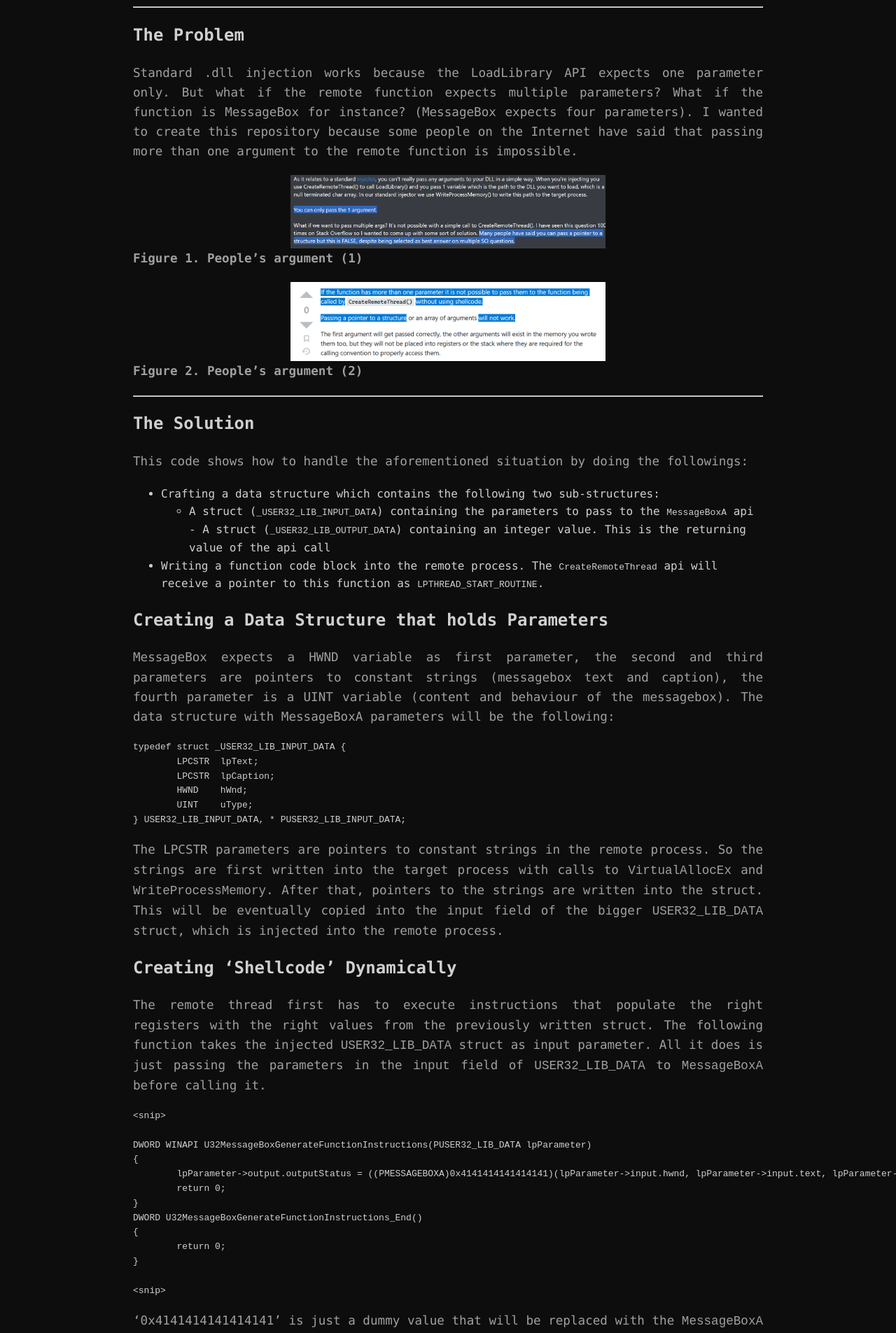
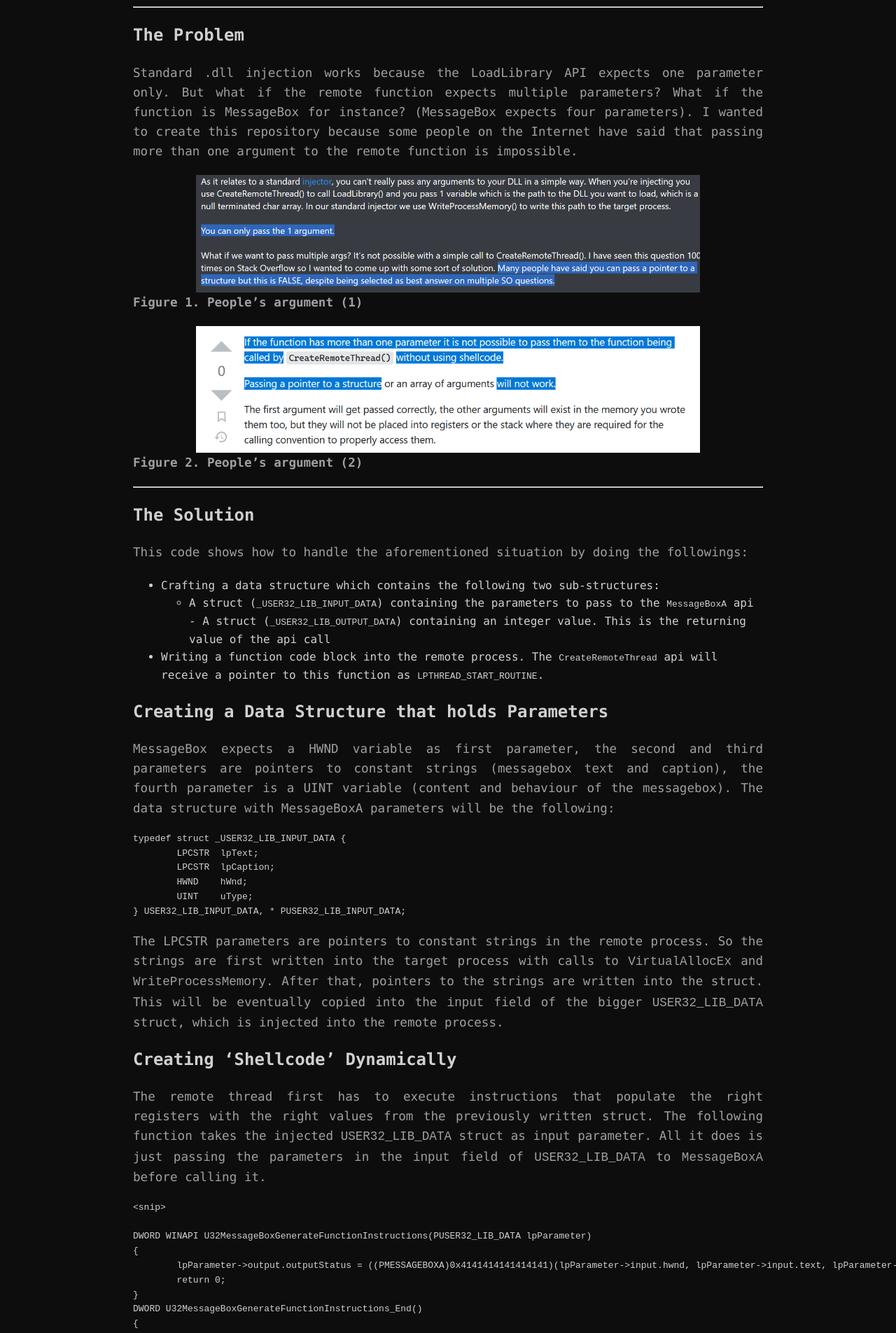
Before and after one commit to lem0nSec/lem0nSec.github.io, a Jekyll site: the page built from projects/createremotethreadplus/createremotethreadplus.md, in a window 1280 px wide. Shown: the part 878-2783 px from the top of the page at 70% size. Built offline with Jekyll 4.4.1, drawn with Linux system fonts in a browser that asks for light colours; our own code applies the rules of GitHub Pages for plain Markdown files.

Commit message:
Update createremotethreadplus.md

```diff
--- a/projects/createremotethreadplus/createremotethreadplus.md
+++ b/projects/createremotethreadplus/createremotethreadplus.md
@@ -23,11 +23,11 @@
 # The Problem
 Standard .dll injection works because the LoadLibrary API expects one parameter only. But what if the remote function expects multiple parameters? What if the function is MessageBox for instance? (MessageBox expects four parameters). I wanted to create this repository because some people on the Internet have said that passing more than one argument to the remote function is impossible.
 
-![](pictures/argument.png){: .center-image width="50%" }
+![](pictures/argument.png){: .center-image width="80%" }
 **Figure 1. People's argument (1)**
 
 
-![](pictures/argument1.png){: .center-image width="50%" }
+![](pictures/argument1.png){: .center-image width="80%" }
 **Figure 2. People's argument (2)**
 
 -----------------------------------------------------------------------------------------------------------------------------------------------------------------
@@ -77,11 +77,11 @@
 '0x4141414141414141' is just a dummy value that will be replaced with the `MessageBoxA` address before injecting the code block. The result after code injection and remote thread creation is the following:
 
 
-![MessageBoxA instruction set](pictures/function_instruction_set.png){: .center-image width="50%" }
+![MessageBoxA instruction set](pictures/function_instruction_set.png){: .center-image width="80%" }
 **Figure 3. MessageBoxA instruction set**
 
 
-![Remote thread executes MessageBoxA](pictures/payload_execution.png){: .center-image width="50%" }
+![Remote thread executes MessageBoxA](pictures/payload_execution.png){: .center-image width="80%" }
 **Figure 4. Remote thread executes MessageBoxA**
 
 -----------------------------------------------------------------------------------------------------------------------------------------------------------------
```
